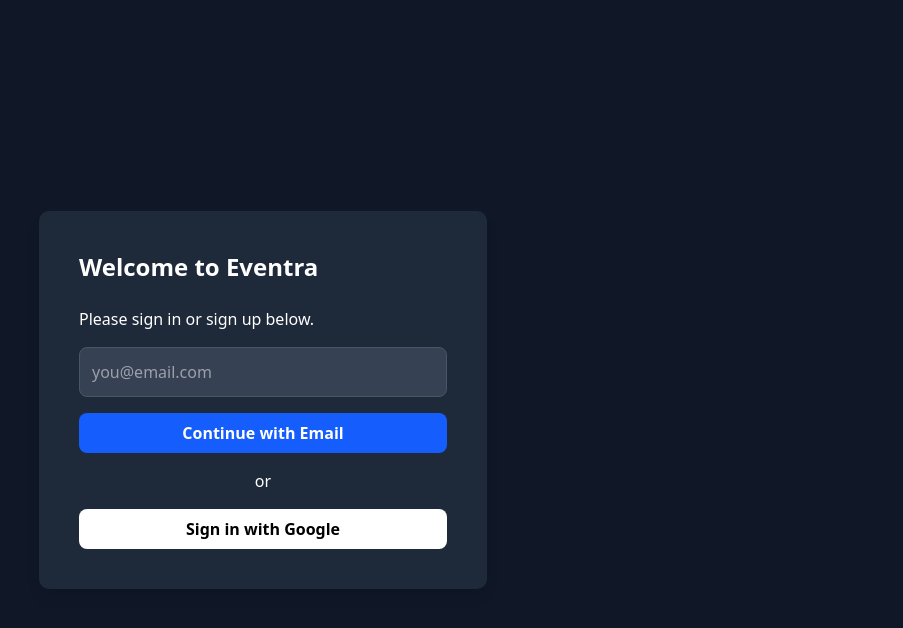
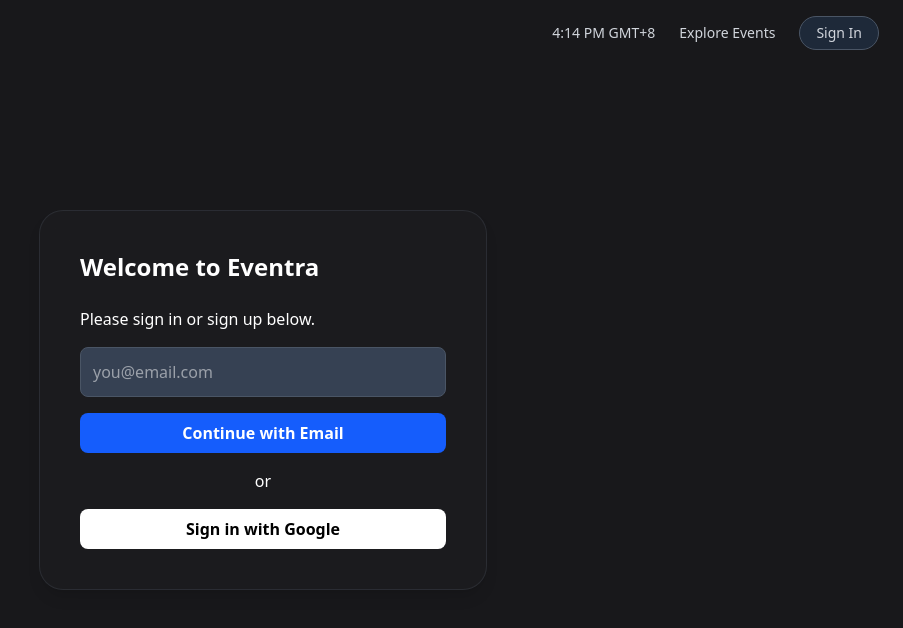
Before and after one commit to formesean/Eventra, a Next.js app in the folder client/: page /sign_in in a window 1280 px wide. Shown: the top 628 px of the page, without its empty margins (377-1280 px from the left). Built offline with nearby package versions, Linux system fonts and the light colour scheme.

Commit message:
fix sign_in page

```diff
--- a/client/src/app/sign_in/page.js
+++ b/client/src/app/sign_in/page.js
@@ -1,8 +1,26 @@
 // app/signin.js
+import Link from "next/link";
+
 const SignInPage = () => {
-    return (
-      <div className="flex items-center justify-center min-h-screen bg-gray-900 text-white">
-        <div className="bg-gray-800 rounded-lg p-10 shadow-lg max-w-md w-full">
+  return (
+    <div className="relative min-h-screen bg-zinc-900 ">
+      {/* Top-right navigation */}
+      <div className="absolute top-4 right-6 flex items-center space-x-6 text-sm text-gray-300">
+        <div>4:14 PM GMT+8</div>
+        <a href="#" className="hover:underline">
+          Explore Events
+        </a>
+        <Link
+          href="/sign_in"
+          className="px-4 py-1.5 bg-gray-800 border border-gray-600 rounded-full hover:bg-gray-700 transition"
+        >
+          Sign In
+        </Link>
+      </div>
+
+      {/* Centered sign-in form */}
+      <div className="flex items-center justify-center min-h-screen text-white">
+        <div className="bg-zinc-800/30 backdrop-blur-lg rounded-3xl p-10 shadow-lg max-w-md w-full border border-gray-500/20">
           <h2 className="text-2xl font-bold mb-6">Welcome to Eventra</h2>
           <p className="mb-4">Please sign in or sign up below.</p>
 
@@ -15,6 +33,7 @@ const SignInPage = () => {
           <button className="w-full bg-blue-600 text-white font-semibold py-2 rounded-md hover:bg-blue-700 transition">
             Continue with Email
           </button>
+
           <p className="text-center my-4">or</p>
 
           <button className="w-full flex items-center justify-center bg-white text-black font-semibold py-2 rounded-md hover:bg-gray-200 transition">
@@ -22,6 +41,8 @@ const SignInPage = () => {
           </button>
         </div>
       </div>
-    );
-  };
-  export default SignInPage;
+    </div>
+  );
+};
+
+export default SignInPage;
```
